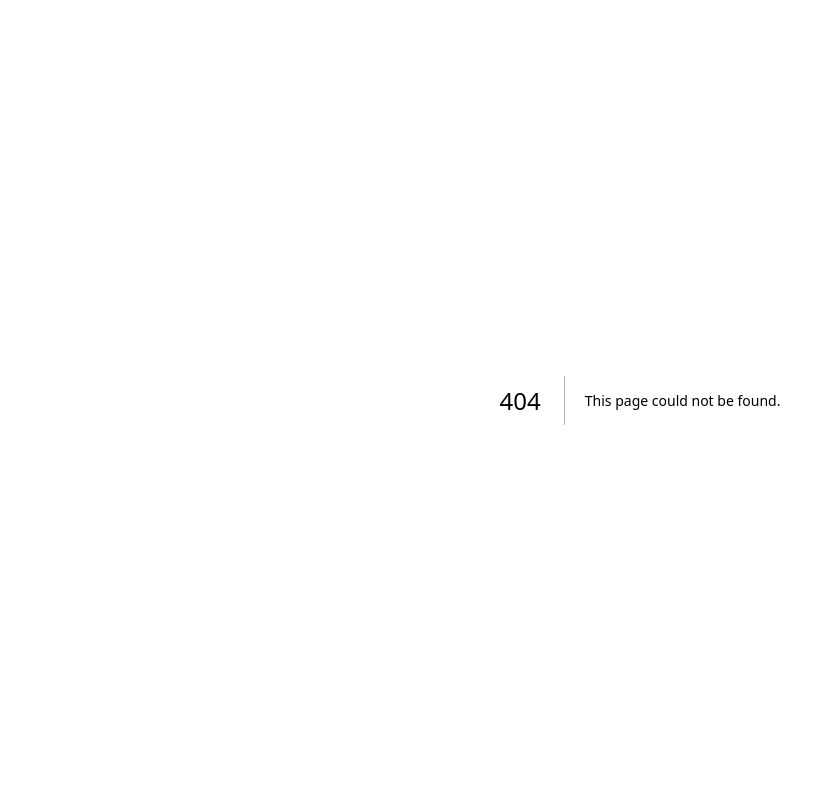
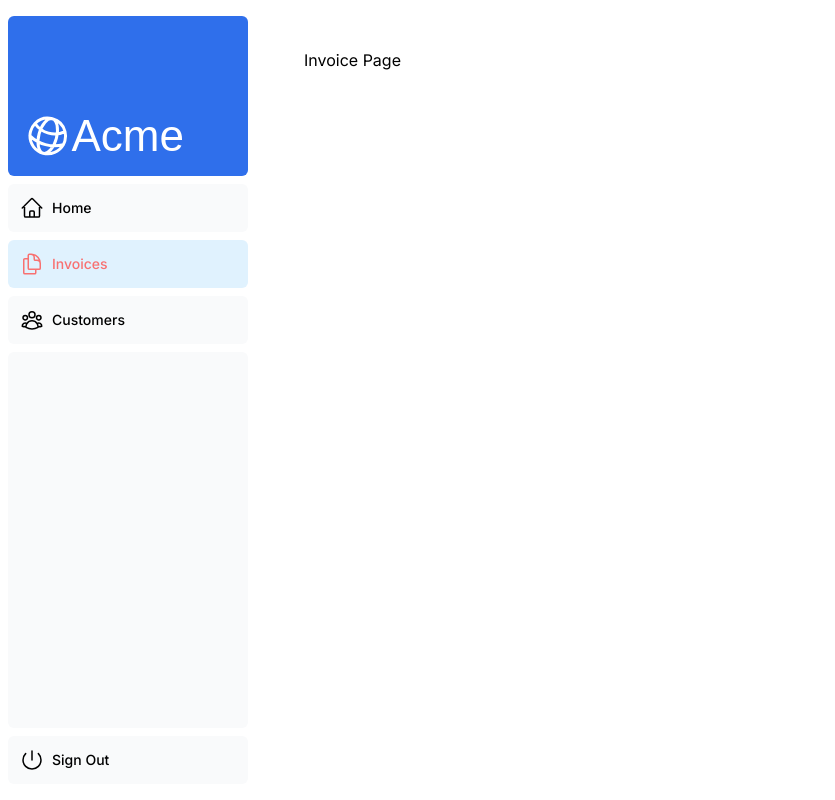
Before and after one commit to mohidyousaf/nextjs, a Next.js app in the folder nextjs-dashboard/: page /dashboard/invoices in a window 1280 px wide. Before the commit this address had no page. Shown: the whole page, without its empty margins (0-835 px from the left). Built offline with nearby package versions, Linux system fonts and the light colour scheme; a web font is replaced by a local one.

Commit message:
invoice page added

```diff
--- /dev/null
+++ b/nextjs-dashboard/app/dashboard/invoices/page.tsx
@@ -0,0 +1,3 @@
+export default function Page(){
+    return <p> Invoice Page </p>
+}
```
